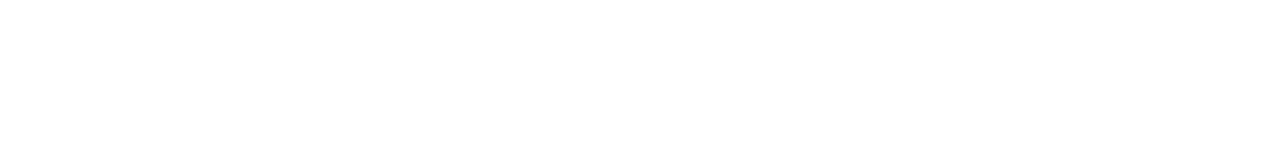
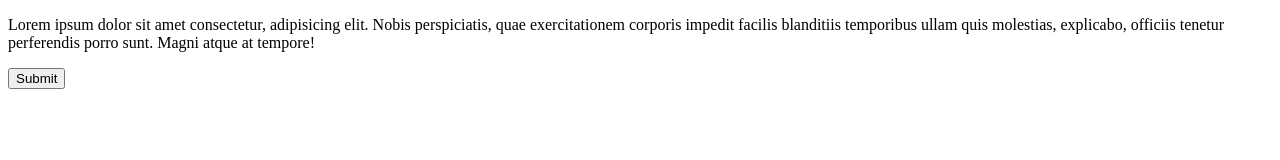
Before and after one commit to AminaWaheed114/STUDENT-INFORMATION-SYSTEM-SIS-, a plain HTML site: page index.html in a window 1280 px wide. Drawn offline with Linux system fonts and the light colour scheme.

Commit message:
Added p and button

```diff
--- a/index.html
+++ b/index.html
@@ -6,6 +6,7 @@
     <title>Document</title>
 </head>
 <body>
-
+    <p>Lorem ipsum dolor sit amet consectetur, adipisicing elit. Nobis perspiciatis, quae exercitationem corporis impedit facilis blanditiis temporibus ullam quis molestias, explicabo, officiis tenetur perferendis porro sunt. Magni atque at tempore!</p>
+    <button>Submit</button>
 </body>
 </html>
```
